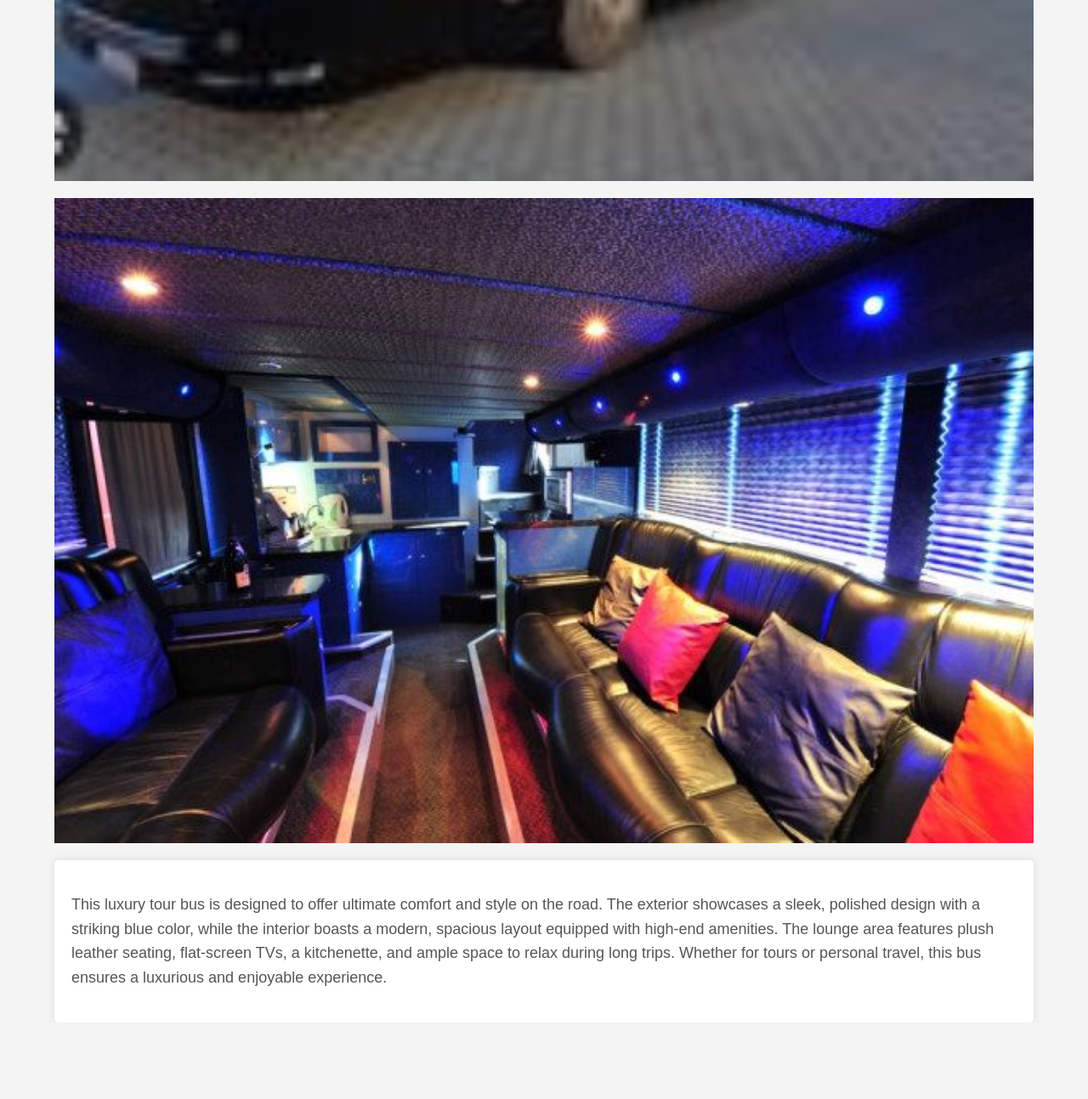
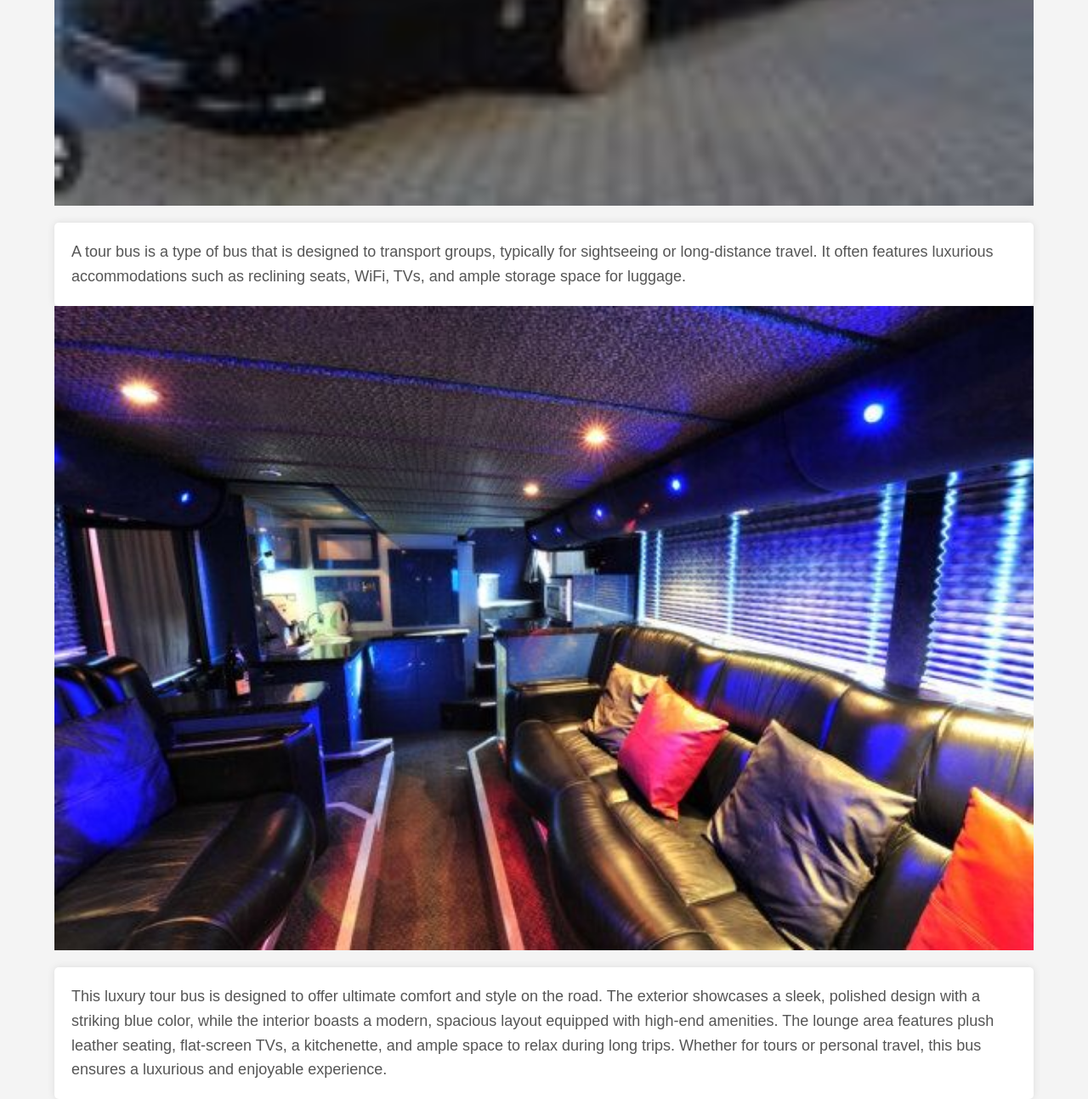
Before and after one commit to Marziaaaaaa/mis455-assignment, a plain HTML site: page LuxuryBus.html in a window 1280 px wide. Shown: the part 751-2044 px from the top of the page at 85% size. Before the commit the page ends 1954 px from the top, so only its background shows below. Drawn offline with Linux system fonts and the light colour scheme.

Commit message:
meaningful comment

```diff
--- a/LuxuryBus.html
+++ b/LuxuryBus.html
@@ -1,6 +1,11 @@
 <!DOCTYPE html>
-<html lang="en">
+<html>
 <head>
+  <title>Travel Agency</title>
+  <link rel="stylesheet" href="style.css">
+</head>
+<body>
+
 
     <meta charset="UTF-8">
     <meta name="viewport" content="width=device-width, initial-scale=1.0">
@@ -55,6 +60,11 @@
     <div class="container">
         <h1>Luxury Tour Bus</h1>
         <img src="Tour bus exterior.jpg" alt="Luxury Tour Bus Exterior" class="bus-image">
+
+        <div class="description">
+            <p> A tour bus is a type of bus that is designed to transport groups, typically for sightseeing or long-distance travel. It often features luxurious accommodations such as reclining seats, WiFi, TVs, and ample storage space for luggage.  </p>
+        </div>
+
         <img src="Tour bus interior.jpg" alt="Luxury Tour Bus Interior" class="bus-image">
 
         <div class="description">
--- a/style.css
+++ b/style.css
@@ -6,7 +6,7 @@ body, h1, h2, h3, p {
 
   body {
     font-family: Arial, sans-serif;
-    background-color: #f2f2f2;
+    background-color: #cac6c6;
   }
 
   /* Header */
```
Also changed, not shown: ContactUs.html (+1 -1 lines).
